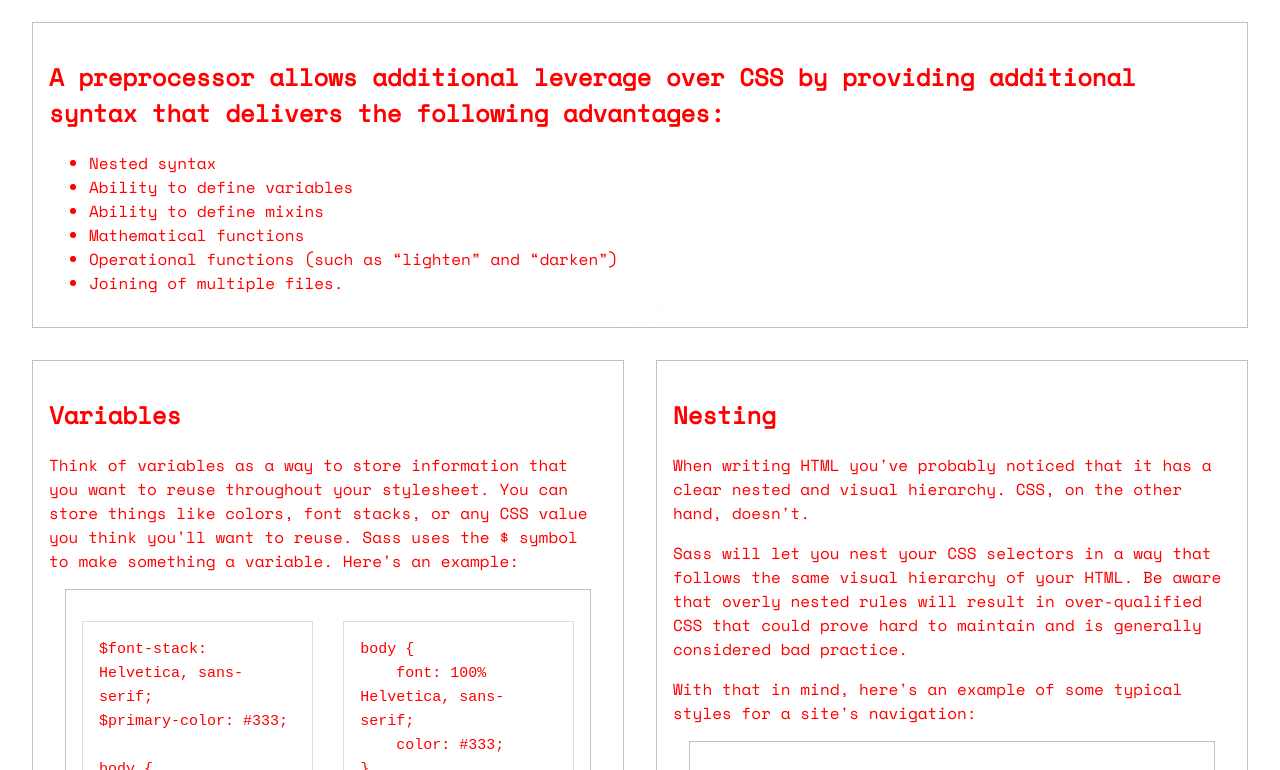
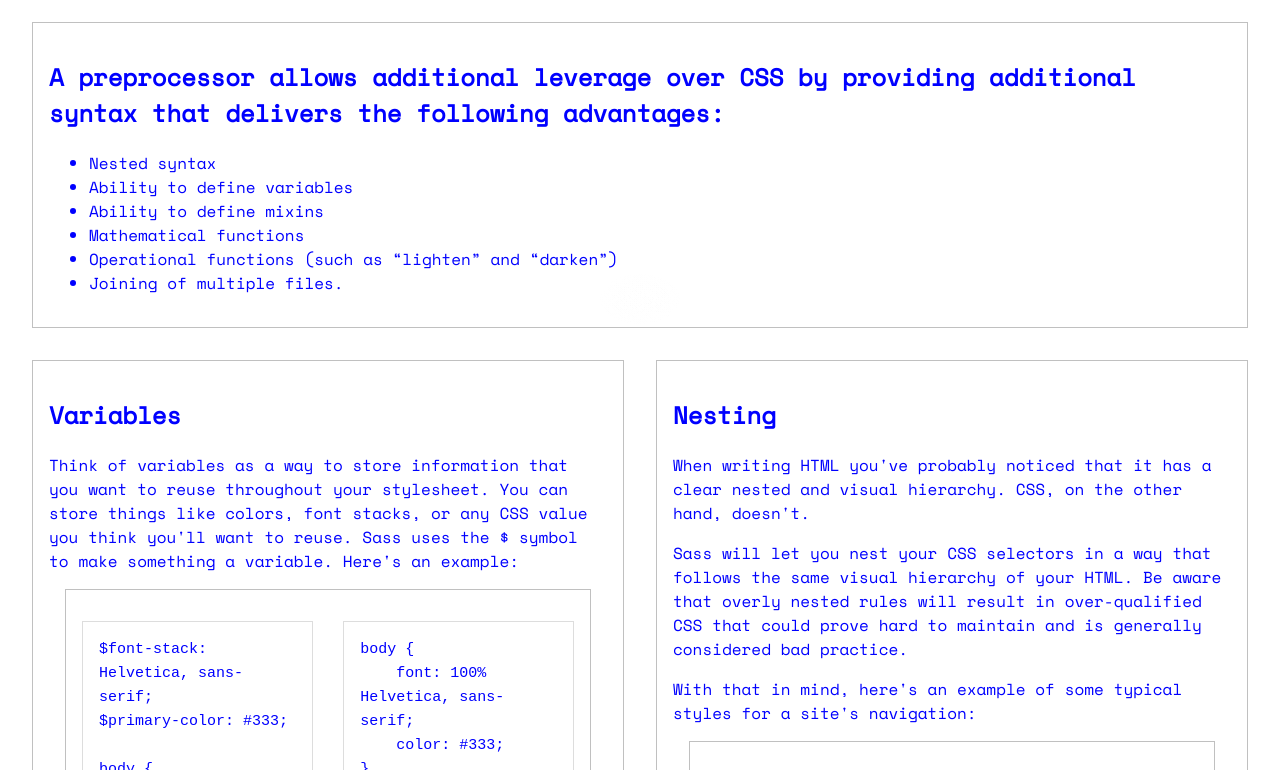
Before and after one commit to anaissnnk/sass-challenge, a plain HTML site: page index-blue.html in a window 1280 px wide. Shown: the part 101-871 px from the top of the page. Drawn offline with nearby package versions, Linux system fonts and the light colour scheme.

Commit message:
ADD Red&Blue SCSS

```diff
--- a/style-blue.scss
+++ b/style-blue.scss
@@ -1,4 +1,5 @@
+$text-color: blue ;
 $background-color: white ;
-$text-color: red;
+
 
 @import 'style';
```
Also changed, not shown: style-blue.css, 1 other file.
